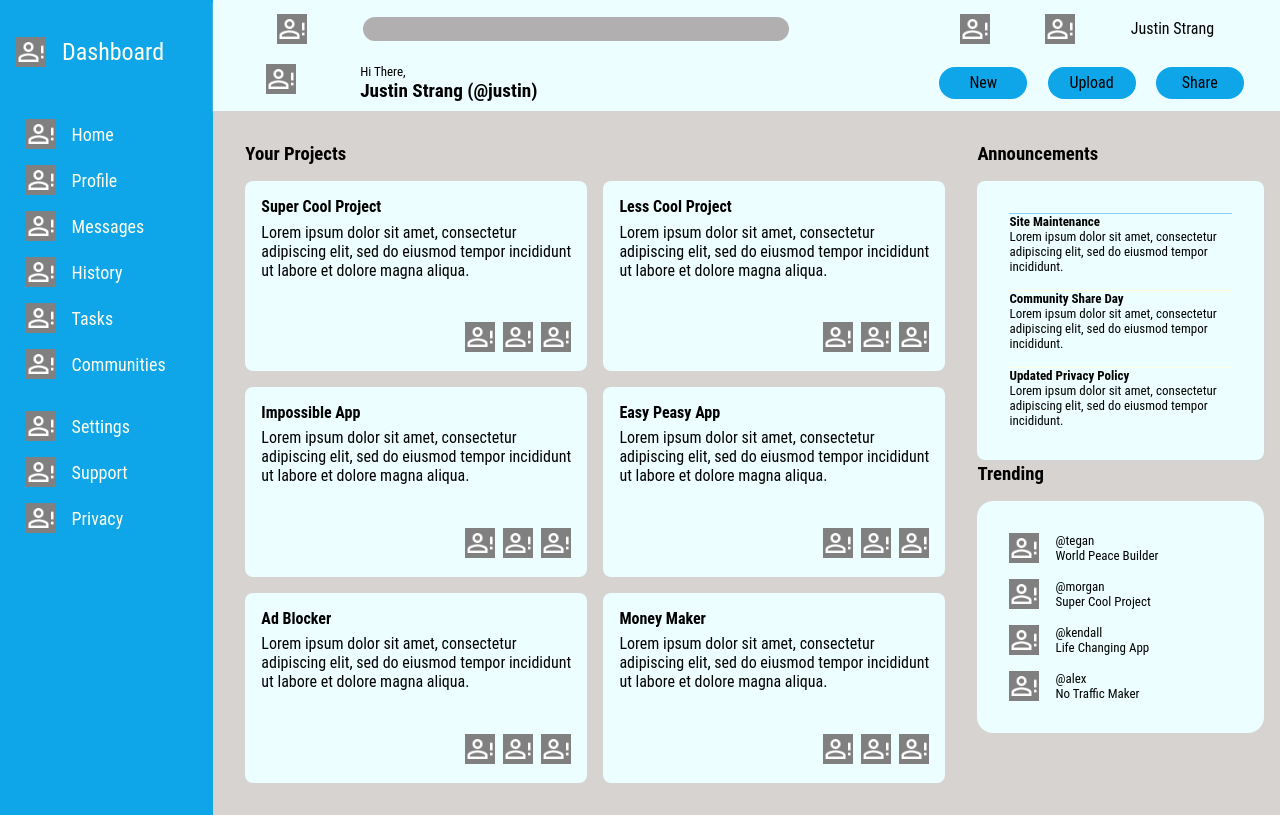
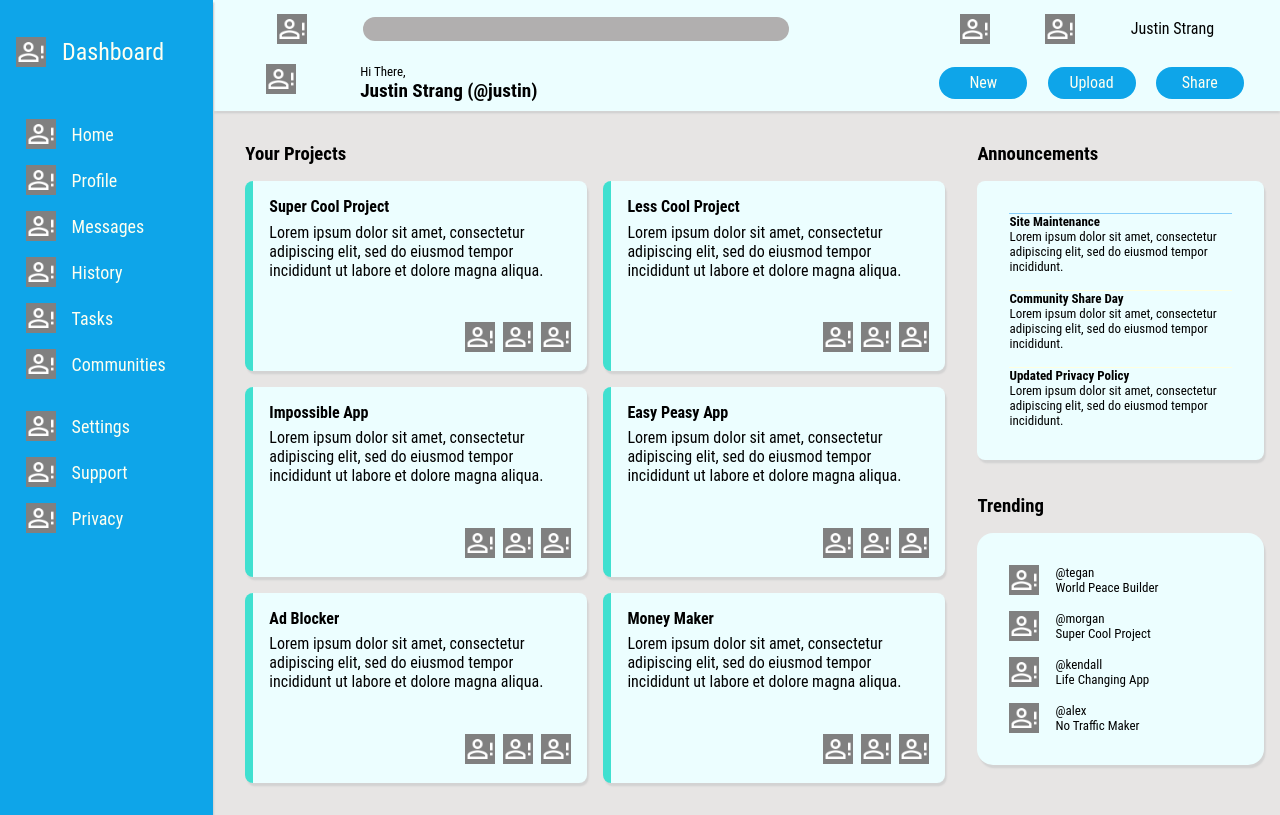
Before and after one commit to JStrang21/AdminDashboard, a plain HTML site: page index.html in a window 1280 px wide. Drawn offline with Linux system fonts and the light colour scheme; a web font is replaced by a local one.

Commit message:
Added border box shadows to containers

```diff
--- a/styles.css
+++ b/styles.css
@@ -38,7 +38,7 @@ img {
     align-items: center;
     padding-left: 1rem;
     gap: 1rem;
-    box-shadow: 0rem .1rem .1rem lightgrey;
+    box-shadow: 0rem .2rem .1rem lightgrey;
     z-index: 1;
     padding-right: 1rem;
 }
@@ -114,6 +114,7 @@ img {
     display: flex;
     align-items: center;
     justify-content: center;
+    color: ivory;
 }
 
 #hello {
@@ -134,6 +135,8 @@ img {
     row-gap: 2rem;
     padding: 1rem;
     font-size: large;
+    box-shadow: .1rem .1rem .1rem lightgrey;
+    z-index: 1;
 }
 
 .sectionOne {
@@ -181,12 +184,12 @@ img {
     grid-template-rows: 50% 50%;
     grid-area: 2/2/-1/-1;
     padding-right: 1rem;
-    background: #d6d3d1;
+    background: #e7e5e4;
 }
 
 .project-container {
     grid-area: 1/1/-1/2;
-    background: #d6d3d1;
+    background: #e7e5e4;
     display: flex;
     flex-direction: column;
     gap: 1rem;
@@ -208,6 +211,8 @@ img {
     border-radius: .5rem;
     gap: .4rem;
     padding: 1rem;
+    border-left: .5rem solid turquoise;
+    box-shadow: .1rem .2rem .1rem lightgrey;
 }
 
 .icon-container {
@@ -221,7 +226,7 @@ img {
 
 .announcements {
     grid-area: 1/2/2/-1;
-    background: #d6d3d1;
+    background: #e7e5e4;
     padding-top: 2rem;
     display: flex;
     flex-direction: column;
@@ -237,7 +242,7 @@ img {
     font-size: small;
     gap: 1rem;
     grid-gap: 1rem;
-    box-shadow: .1rem .1rem .1rem lightgrey;
+    box-shadow: .1rem .2rem .1rem lightgrey;
 }
 
 .announce-item {
@@ -250,11 +255,11 @@ img {
 
 .trending {
     grid-area: 2/2/-1/-1;
-    background: #d6d3d1;
+    background: #e7e5e4;
     display: flex;
     flex-direction: column;
     gap: 1rem;
-
+    margin-top: 2rem;
 }
 
 .trending-container {
@@ -266,6 +271,7 @@ img {
     border-radius: 1rem;
     background: #ecfeff;
     row-gap: 1rem;
+    box-shadow: .1rem .2rem .1rem lightgrey;
 }
 
 .trend-item {
```
